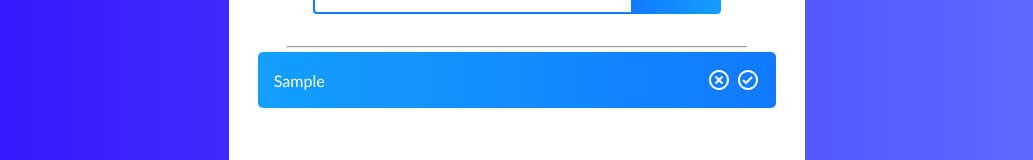
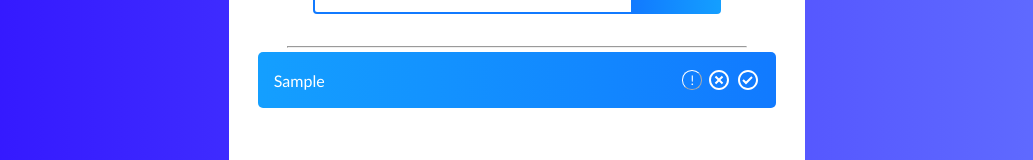
Before and after one commit to HassanChaabawi/reactjs-todo-list, a React (Create React App) app: page / in a window 1280 px wide. Both pictures are taken after typing "Sample" into the empty fields and a click on the button "Add Todo". Shown: the part 266-426 px from the top of the page, without its empty margins (123-1156 px from the left). Built offline with nearby package versions, Linux system fonts and the light colour scheme; the HTML template or start-up script is replaced by a standard one.

Commit message:
Update TodoItem.js

```diff
--- a/src/components/TodoItem.js
+++ b/src/components/TodoItem.js
@@ -3,13 +3,14 @@ import TodoForm from './TodoForm';
 import { RiCloseCircleLine } from 'react-icons/ri';
 import { BiCheckCircle } from 'react-icons/bi';
 
-const Todo = ({ todo, completeTodo, removeTodo }) => {
+const Todo = ({ todo, completeTodo, removeTodo, importantTodo }) => {
   return (
     <div
       className={todo.isComplete ? 'todo-row complete' : 'todo-row'}
     >
       {todo.text}
       <div className='iconsContainer'>
+        <button onClick={() => importantTodo(todo.id)} className="important-btn">!</button>
         <RiCloseCircleLine
           onClick={() => removeTodo(todo.id)}
           className='icon'
```
